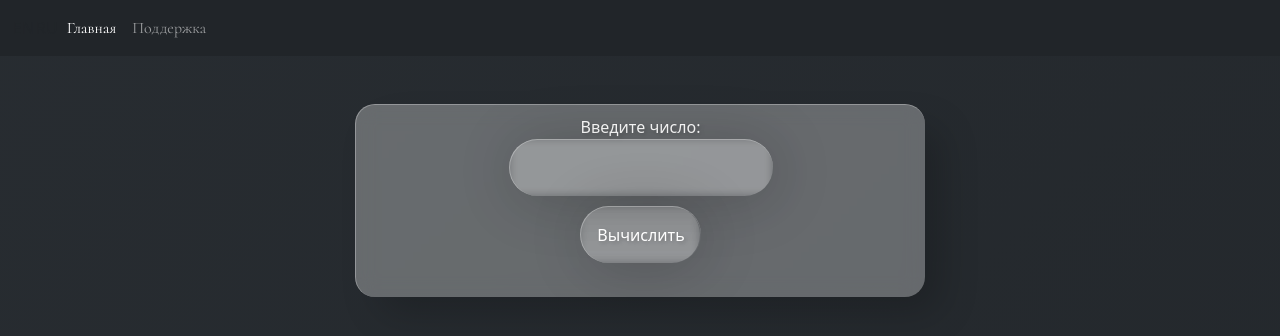
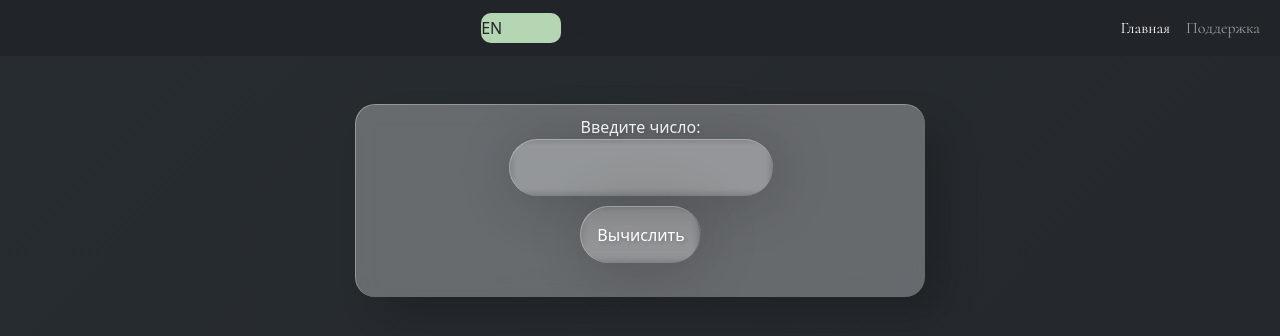
Before and after one commit to HappyRa1n/SQRTprogram, a Django app: page / in a window 1280 px wide. Shown: the top 336 px of the page. Run offline with Django 4.2, Linux system fonts and the light colour scheme; some libraries are stand-ins or nearby versions.

Commit message:
Стили
Добавил стили кнопкам для изменения языка

```diff
--- a/SQRT/main/static/main/css/style.css
+++ b/SQRT/main/static/main/css/style.css
@@ -107,3 +107,25 @@
 		background-position: 0% 50%;
 	}
 }
+
+.lang {
+  margin: 0 auto;
+}
+
+.button_lang {
+  cursor: pointer;
+  display: inline-block;
+  padding: 0.25em 0em;
+  border-radius: 10px;
+  width: 5em;
+  transition: 0.25s ease;
+}
+
+.button_lang:hover {
+  background: #b5d6b2;
+  transition: 0.25s ease;
+}
+
+.current_lang {
+  background: #b5d6b2;
+}
```
